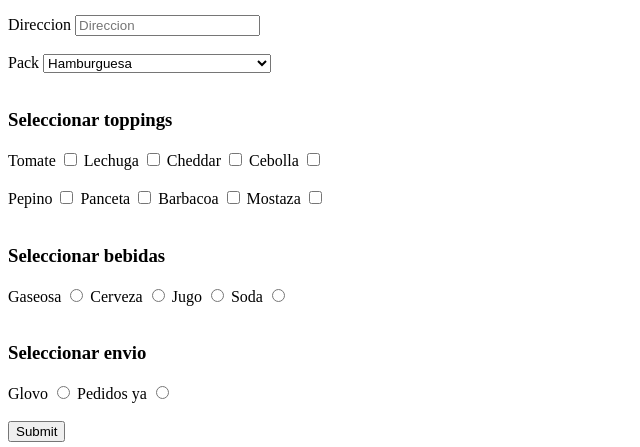
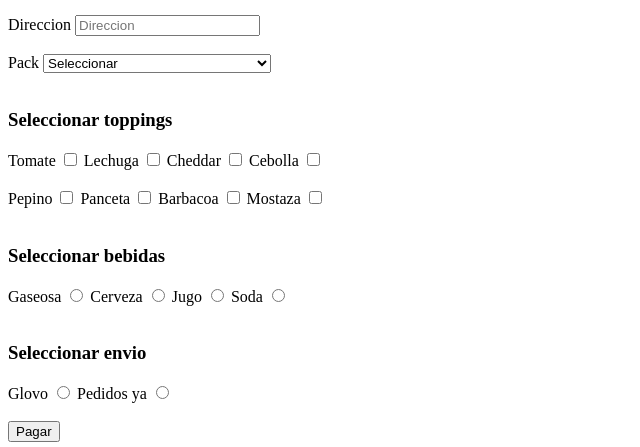
Before and after one commit to Juan-Robledo/form-pedido, a plain HTML site: page index.html in a window 1280 px wide. Shown: the part 395-842 px from the top of the page, 0-640 px from the left. Drawn offline with Linux system fonts and the light colour scheme.

Commit message:
se agrego un nuevo optgroup y se cambio de nombre al submit

```diff
--- a/index.html
+++ b/index.html
@@ -21,10 +21,16 @@
         <input type="text" name="direccion" id="adress" placeholder="Direccion"><br><br>
         <label for="select_pack">Pack</label>
         <select name="pack" id="select_pack">
+            <option value="">Seleccionar</option>
             <optgroup label="ternera">
                 <option value="pack1">Hamburguesa</option>
                 <option value="pack2">Hamburguesa + papas</option>
                 <option value="pack3">Hamburguesa + papas + bebida</option>
+            </optgroup>
+            <optgroup label="vegana">
+                <option value="pack4">Hamburguesa</option>
+                <option value="pack5">Hamburguesa + papas</option>
+                <option value="pack6">Hamburguesa + papas + bebida</option>
             </optgroup>
         </select><br><br>
         <h3>Seleccionar toppings</h3>
@@ -72,7 +78,7 @@
         <label for="e_pedidosya">Pedidos ya
             <input type="radio" id="e_pedidosya" name="delivery">
         </label><br><br>
-        <input type="submit">
+        <input type="submit" value="Pagar">
     </form>
 </body>
 </html>
```
